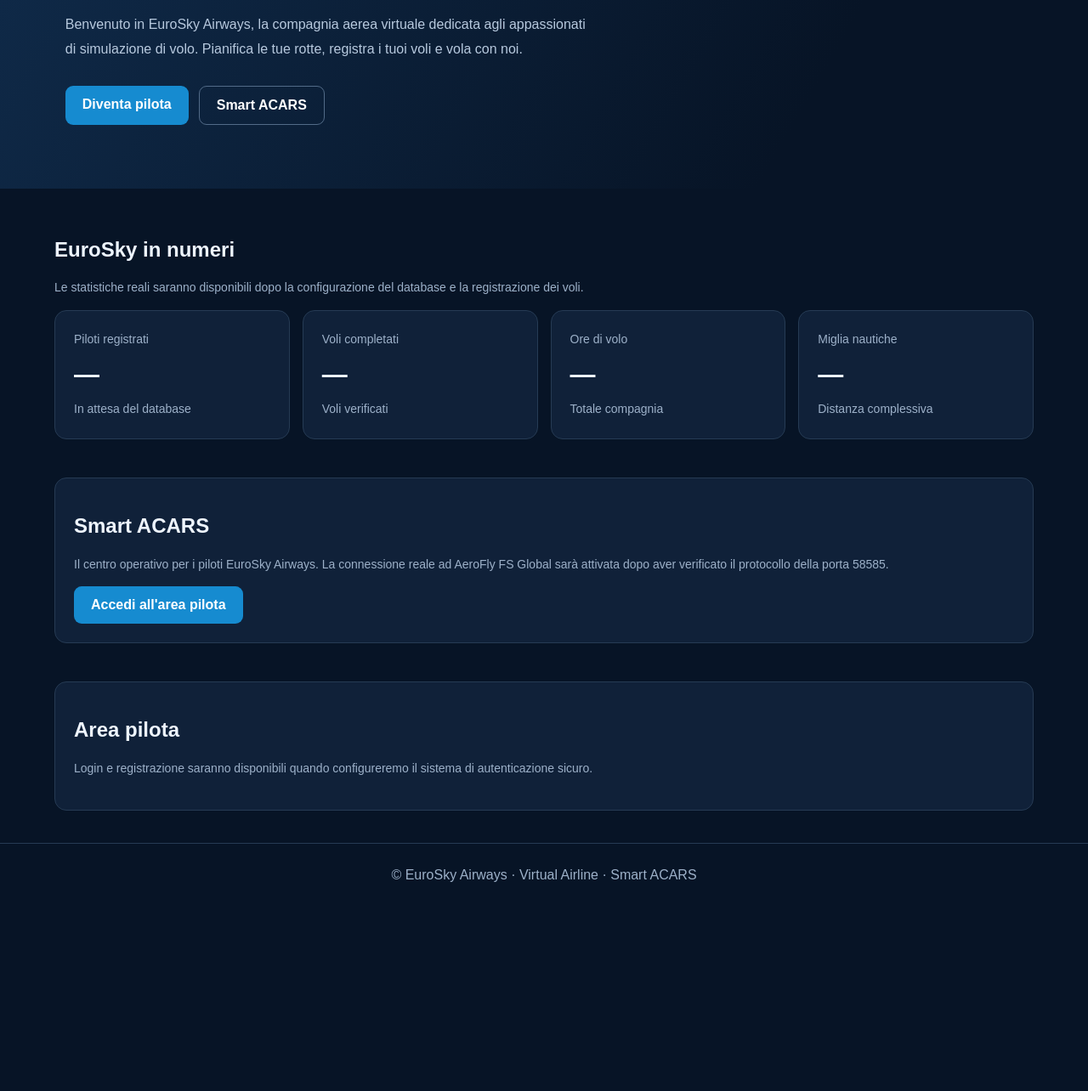
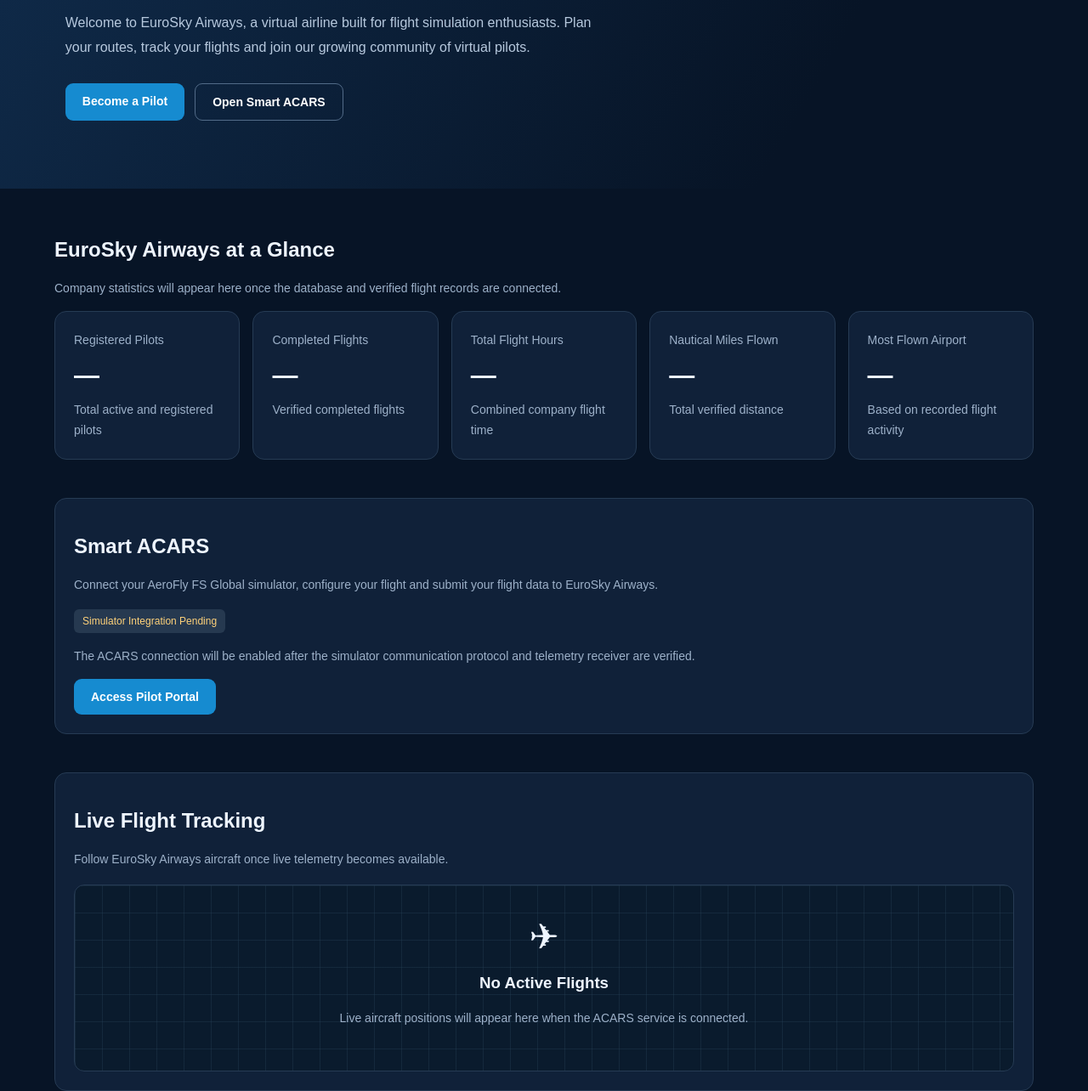
Before and after one commit to IFAMERICADOSUL/eurosky-airways-acars, a plain HTML site: page index.html in a window 1280 px wide. Shown: the part 326-1610 px from the top of the page at 85% size. Before the commit the page ends 1393 px from the top, so only its background shows below. Drawn offline with Linux system fonts and the light colour scheme.

Commit message:
Update index.html

```diff
--- a/index.html
+++ b/index.html
@@ -1,18 +1,35 @@
+
 <!DOCTYPE html>
-<html lang="it">
+<html lang="en">
 <head>
   <meta charset="UTF-8">
   <meta name="viewport" content="width=device-width, initial-scale=1">
   <meta name="theme-color" content="#071426">
+  <meta name="description" content="EuroSky Airways Virtual Airline — Flight Operations, Pilot Portal and Smart ACARS.">
   <title>EuroSky Airways | Virtual Airline</title>
+
   <style>
+    :root {
+      --background: #071426;
+      --panel: #102139;
+      --border: #263b54;
+      --text: #eef5ff;
+      --muted: #9db1c9;
+      --accent: #54c8ff;
+      --button: #168bd0;
+    }
+
     * { box-sizing: border-box; }
+
+    html { scroll-behavior: smooth; }
+
     body {
       margin: 0;
-      font-family: Arial, sans-serif;
-      background: #071426;
-      color: #eef5ff;
+      font-family: Arial, Helvetica, sans-serif;
+      background: var(--background);
+      color: var(--text);
     }
+
     header {
       padding: 20px 6%;
       display: flex;
@@ -20,115 +37,233 @@
       align-items: center;
       flex-wrap: wrap;
       gap: 16px;
-      border-bottom: 1px solid #263b54;
+      border-bottom: 1px solid var(--border);
     }
-    .logo { font-size: 23px; font-weight: 800; }
-    .logo span { color: #54c8ff; }
-    nav { display: flex; flex-wrap: wrap; gap: 18px; }
-    a { color: #c7d9ef; text-decoration: none; }
-    a:hover { color: #54c8ff; }
+
+    .logo {
+      font-size: 23px;
+      font-weight: 800;
+    }
+
+    .logo span { color: var(--accent); }
+
+    nav {
+      display: flex;
+      flex-wrap: wrap;
+      gap: 20px;
+    }
+
+    a {
+      color: #c7d9ef;
+      text-decoration: none;
+    }
+
+    a:hover { color: var(--accent); }
+
     .hero {
-      padding: 75px 6%;
+      padding: 80px 6%;
       background: linear-gradient(120deg, #102c4c, #071426 75%);
     }
+
     .eyebrow {
-      color: #54c8ff;
+      color: var(--accent);
       letter-spacing: 3px;
       font-size: 12px;
       font-weight: bold;
     }
-    h1 { font-size: clamp(36px, 6vw, 64px); margin: 18px 0; }
-    .hero p { color: #b7c9de; max-width: 620px; line-height: 1.8; }
-    .buttons { display: flex; flex-wrap: wrap; gap: 12px; margin-top: 28px; }
+
+    h1 {
+      font-size: clamp(36px, 6vw, 64px);
+      margin: 18px 0;
+      line-height: 1.1;
+    }
+
+    .hero p {
+      color: #b7c9de;
+      max-width: 650px;
+      line-height: 1.8;
+    }
+
+    .buttons {
+      display: flex;
+      flex-wrap: wrap;
+      gap: 12px;
+      margin-top: 28px;
+    }
+
     .button {
       display: inline-block;
       padding: 13px 20px;
       border-radius: 9px;
-      background: #168bd0;
+      background: var(--button);
       color: white;
       font-weight: bold;
+      border: 0;
+      cursor: pointer;
+      font-size: 14px;
     }
-    .button.outline { background: transparent; border: 1px solid #526b88; }
-    main { max-width: 1200px; margin: auto; padding: 38px 24px; }
+
+    .button.outline {
+      background: transparent;
+      border: 1px solid #526b88;
+    }
+
+    main {
+      max-width: 1200px;
+      margin: auto;
+      padding: 38px 24px;
+    }
+
     h2 { font-size: 24px; }
+
     .stats {
       display: grid;
-      grid-template-columns: repeat(auto-fit, minmax(180px, 1fr));
+      grid-template-columns: repeat(auto-fit, minmax(190px, 1fr));
       gap: 15px;
     }
+
     .card {
-      background: #102139;
-      border: 1px solid #263b54;
+      background: var(--panel);
+      border: 1px solid var(--border);
       border-radius: 14px;
       padding: 22px;
     }
-    .number { font-size: 30px; font-weight: bold; margin: 12px 0; }
-    .muted { color: #9db1c9; font-size: 14px; line-height: 1.7; }
+
+    .number {
+      font-size: 30px;
+      font-weight: bold;
+      margin: 12px 0;
+    }
+
+    .muted {
+      color: var(--muted);
+      font-size: 14px;
+      line-height: 1.7;
+    }
+
     .section { margin-top: 45px; }
+
+    .status {
+      display: inline-block;
+      padding: 7px 10px;
+      border-radius: 6px;
+      background: #263950;
+      color: #d8e6f5;
+      font-size: 12px;
+    }
+
+    .status.pending { color: #ffd27a; }
+
+    .map-placeholder {
+      min-height: 220px;
+      border-radius: 12px;
+      border: 1px solid var(--border);
+      background-color: #0a1b2d;
+      background-image:
+        linear-gradient(#29445a55 1px, transparent 1px),
+        linear-gradient(90deg, #29445a55 1px, transparent 1px);
+      background-size: 32px 32px;
+      display: grid;
+      place-items: center;
+      text-align: center;
+      padding: 24px;
+      margin-top: 18px;
+    }
+
+    .plane { font-size: 42px; }
+
     footer {
-      border-top: 1px solid #263b54;
+      border-top: 1px solid var(--border);
       padding: 28px;
       text-align: center;
-      color: #9db1c9;
+      color: var(--muted);
+      margin-top: 30px;
     }
+
     @media (max-width: 600px) {
-      header { align-items: flex-start; flex-direction: column; }
-      .hero { padding-top: 50px; padding-bottom: 50px; }
+      header {
+        align-items: flex-start;
+        flex-direction: column;
+      }
+
+      .hero {
+        padding-top: 50px;
+        padding-bottom: 50px;
+      }
+
+      nav { gap: 14px; }
     }
   </style>
 </head>
+
 <body>
   <header>
     <div class="logo">✈ EuroSky <span>Airways</span></div>
-    <nav>
+
+    <nav aria-label="Main navigation">
       <a href="#home">Home</a>
-      <a href="#statistics">Statistiche</a>
+      <a href="#statistics">Statistics</a>
       <a href="#acars">Smart ACARS</a>
-      <a href="#login">Login</a>
+      <a href="#live-map">Live Map</a>
+      <a href="#pilot-portal">Pilot Portal</a>
     </nav>
   </header>
 
   <section class="hero" id="home">
     <div class="eyebrow">VIRTUAL AIRLINE · FLIGHT OPERATIONS</div>
-    <h1>Il cielo è la nostra<br>destinazione.</h1>
+
+    <h1>The Sky Is<br>Our Destination.</h1>
+
     <p>
-      Benvenuto in EuroSky Airways, la compagnia aerea virtuale
-      dedicata agli appassionati di simulazione di volo.
-      Pianifica le tue rotte, registra i tuoi voli e vola con noi.
+      Welcome to EuroSky Airways, a virtual airline built for
+      flight simulation enthusiasts. Plan your routes, track
+      your flights and join our growing community of virtual pilots.
     </p>
+
     <div class="buttons">
-      <a class="button" href="#login">Diventa pilota</a>
-      <a class="button outline" href="#acars">Smart ACARS</a>
+      <a class="button" href="#pilot-portal">Become a Pilot</a>
+      <a class="button outline" href="#acars">Open Smart ACARS</a>
     </div>
   </section>
 
   <main>
     <section id="statistics">
-      <h2>EuroSky in numeri</h2>
+      <h2>EuroSky Airways at a Glance</h2>
+
       <p class="muted">
-        Le statistiche reali saranno disponibili dopo la configurazione
-        del database e la registrazione dei voli.
+        Company statistics will appear here once the database
+        and verified flight records are connected.
       </p>
+
       <div class="stats">
         <article class="card">
-          <div class="muted">Piloti registrati</div>
+          <div class="muted">Registered Pilots</div>
           <div class="number">—</div>
-          <div class="muted">In attesa del database</div>
+          <div class="muted">Total active and registered pilots</div>
         </article>
+
         <article class="card">
-          <div class="muted">Voli completati</div>
+          <div class="muted">Completed Flights</div>
           <div class="number">—</div>
-          <div class="muted">Voli verificati</div>
+          <div class="muted">Verified completed flights</div>
         </article>
+
         <article class="card">
-          <div class="muted">Ore di volo</div>
+          <div class="muted">Total Flight Hours</div>
           <div class="number">—</div>
-          <div class="muted">Totale compagnia</div>
+          <div class="muted">Combined company flight time</div>
         </article>
+
         <article class="card">
-          <div class="muted">Miglia nautiche</div>
+          <div class="muted">Nautical Miles Flown</div>
           <div class="number">—</div>
-          <div class="muted">Distanza complessiva</div>
+          <div class="muted">Total verified distance</div>
+        </article>
+
+        <article class="card">
+          <div class="muted">Most Flown Airport</div>
+          <div class="number">—</div>
+          <div class="muted">Based on recorded flight activity</div>
         </article>
       </div>
     </section>
@@ -136,28 +271,77 @@
     <section class="section" id="acars">
       <div class="card">
         <h2>Smart ACARS</h2>
+
         <p class="muted">
-          Il centro operativo per i piloti EuroSky Airways.
-          La connessione reale ad AeroFly FS Global sarà attivata
-          dopo aver verificato il protocollo della porta 58585.
+          Connect your AeroFly FS Global simulator, configure
+          your flight and submit your flight data to EuroSky Airways.
         </p>
-        <a class="button" href="#login">Accedi all'area pilota</a>
+
+        <p>
+          <span class="status pending">Simulator Integration Pending</span>
+        </p>
+
+        <p class="muted">
+          The ACARS connection will be enabled after the simulator
+          communication protocol and telemetry receiver are verified.
+        </p>
+
+        <a class="button" href="#pilot-portal">Access Pilot Portal</a>
       </div>
     </section>
 
-    <section class="section" id="login">
+    <section class="section" id="live-map">
       <div class="card">
-        <h2>Area pilota</h2>
+        <h2>Live Flight Tracking</h2>
+
         <p class="muted">
-          Login e registrazione saranno disponibili quando
-          configureremo il sistema di autenticazione sicuro.
+          Follow EuroSky Airways aircraft once live telemetry
+          becomes available.
+        </p>
+
+        <div class="map-placeholder">
+          <div>
+            <div class="plane">✈</div>
+            <h3>No Active Flights</h3>
+            <p class="muted">
+              Live aircraft positions will appear here
+              when the ACARS service is connected.
+            </p>
+          </div>
+        </div>
+      </div>
+    </section>
+
+    <section class="section" id="pilot-portal">
+      <div class="card">
+        <h2>Pilot Portal</h2>
+
+        <p class="muted">
+          Sign in to access your pilot profile, flight history,
+          flight hours and personal statistics.
+        </p>
+
+        <p>
+          <span class="status pending">Authentication Setup Pending</span>
+        </p>
+
+        <p class="muted">
+          Account registration and secure sign-in will be enabled
+          after the authentication service is configured.
         </p>
       </div>
     </section>
   </main>
 
   <footer>
-    © EuroSky Airways · Virtual Airline · Smart ACARS
+    <strong>EuroSky Airways</strong>
+    <p class="muted">
+      Virtual Airline · Flight Operations · Smart ACARS
+    </p>
+    <p class="muted">
+      Independent virtual airline project. Not affiliated with
+      any real-world airline or simulator developer.
+    </p>
   </footer>
 </body>
 </html>
```
